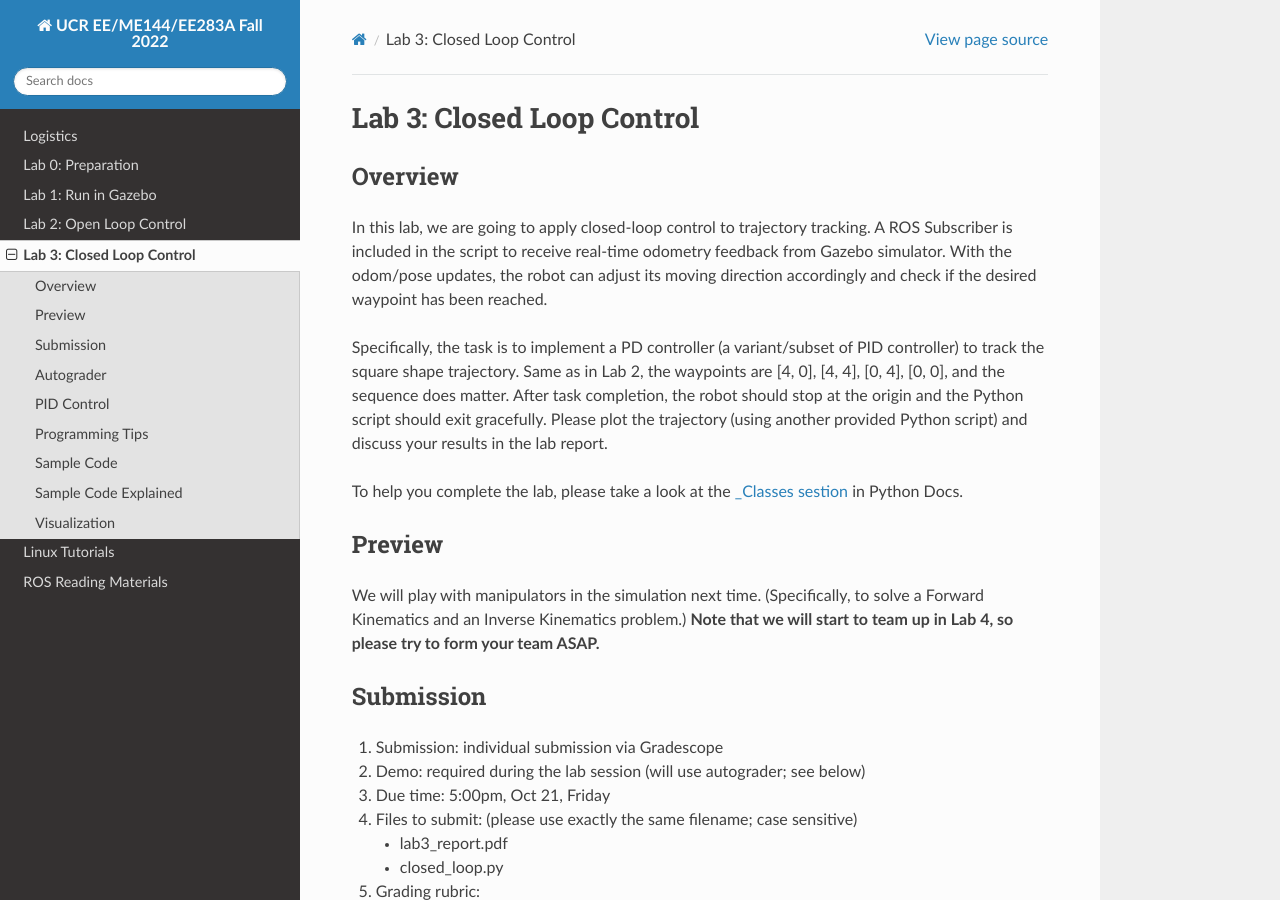
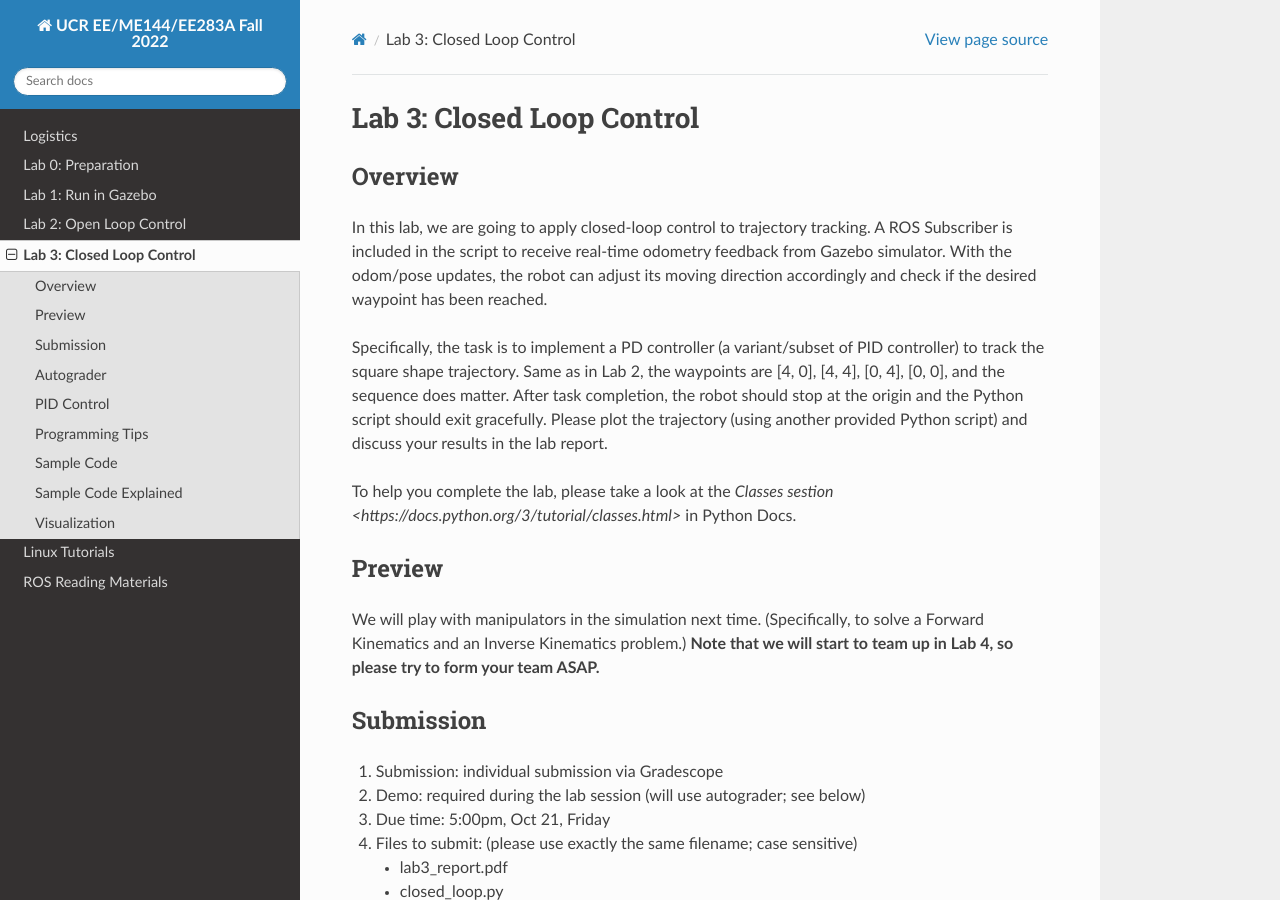
Before and after one commit to UCR-Robotics/ee144, a Sphinx documentation site: the page built from docs/lab3.rst, in a window 1280 px wide and 900 px high. Built offline with Sphinx 7.4.7 and the Read the Docs theme 2.0.0, drawn with Linux system fonts in a browser that asks for light colours.

Commit message:
Update lab3.rst

```diff
--- a/docs/lab3.rst
+++ b/docs/lab3.rst
@@ -15,7 +15,7 @@ Same as in Lab 2, the waypoints are [4, 0], [4, 4], [0, 4], [0, 0], and the sequ
 After task completion, the robot should stop at the origin and the Python script should exit gracefully.
 Please plot the trajectory (using another provided Python script) and discuss your results in the lab report.
 
-To help you complete the lab, please take a look at the `_Classes sestion <https://docs.python.org/3/tutorial/classes.html>`_ in Python Docs.
+To help you complete the lab, please take a look at the `Classes sestion <https://docs.python.org/3/tutorial/classes.html>` in Python Docs.
 
 Preview
 --------
```
